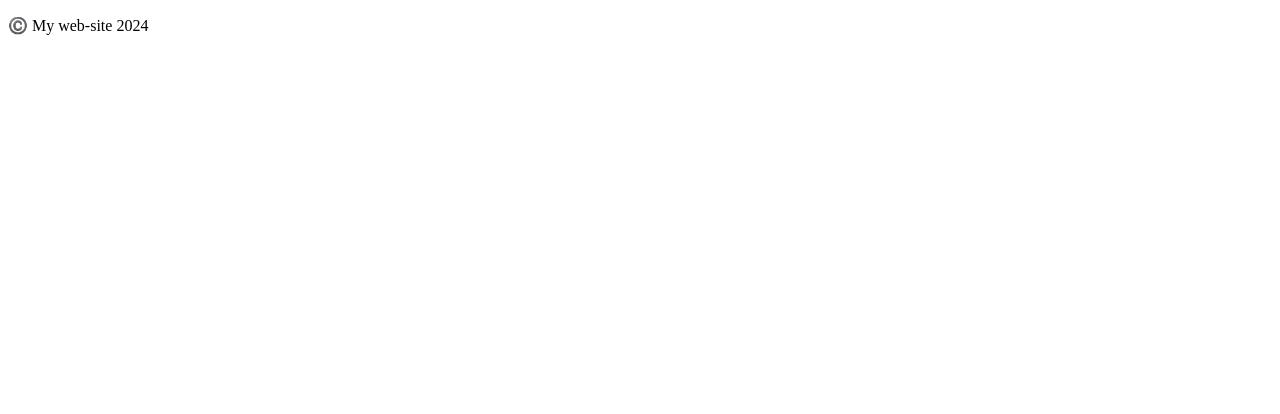
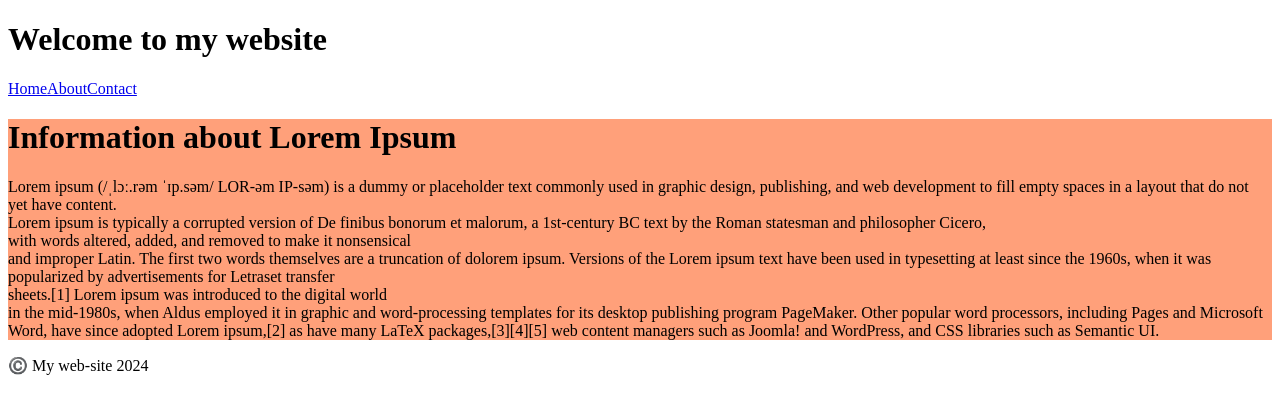
Before and after one commit to muxlisa-maxmudova/react.js.start, a React (Vite) app: page / in a window 1280 px wide. Shown: the top 414 px of the page. Built offline with nearby package versions, Linux system fonts and the light colour scheme.

Commit message:
components are integrated

```diff
--- a/src/App.jsx
+++ b/src/App.jsx
@@ -1,8 +1,11 @@
 import Footer from "./components/Footer.jsx";
-//import MainContent from "./components/MainContent.jsx";
+import Header from "./components/Header.jsx";
+import MainContent from "./components/MainContent.jsx";
 function App() {
     return (
         <div>
+            <Header/>
+            <MainContent/>
             <Footer/>
         </div>
     )
```
